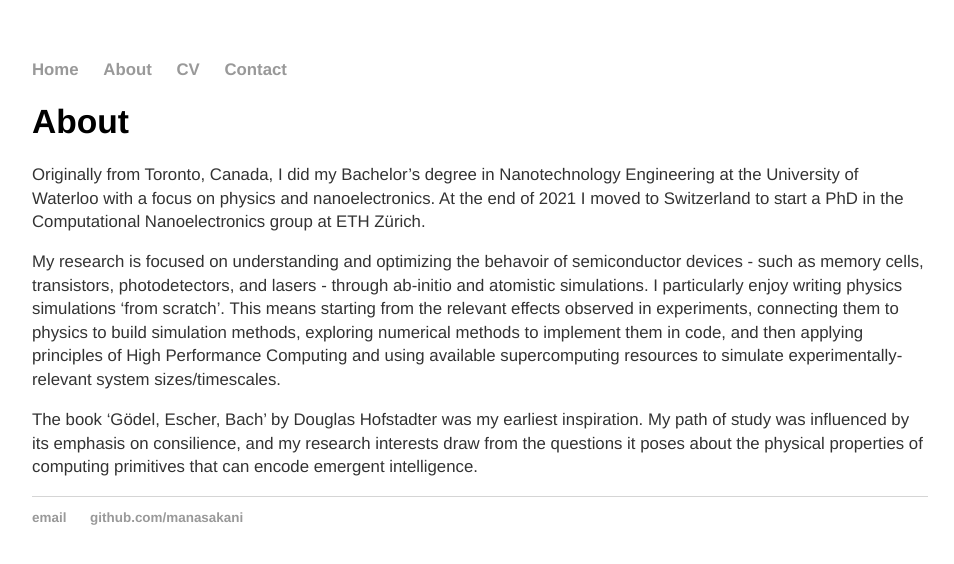
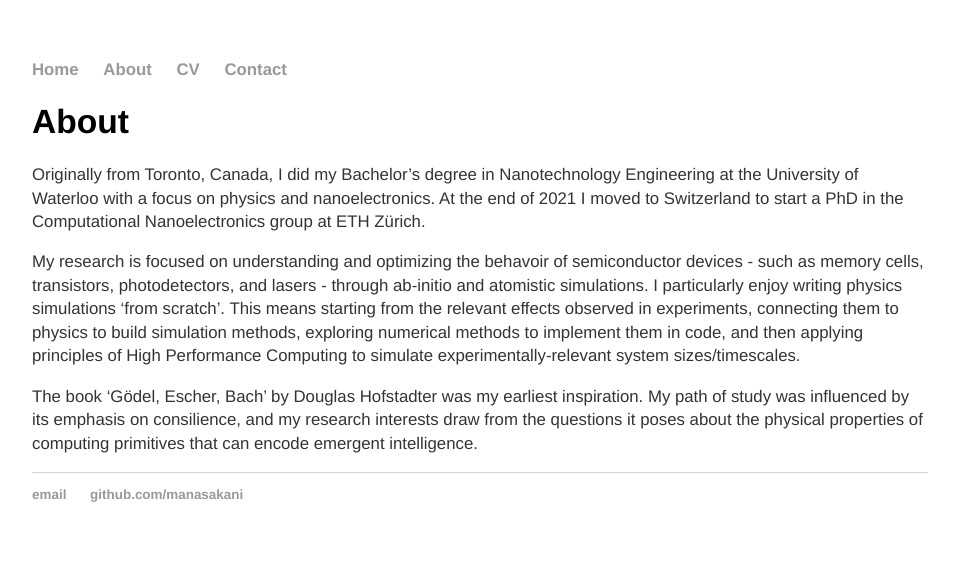
Before and after one commit to manasakani/manaskani.github.io, a Jekyll site: the page built from about/index.md, in a window 1280 px wide. Shown: the top 564 px of the page, without its empty margins (160-1114 px from the left). Built offline with Jekyll 4.4.1, drawn with Linux system fonts in a browser that asks for light colours.

Commit message:
Update index.md

```diff
--- a/about/index.md
+++ b/about/index.md
@@ -7,6 +7,6 @@
 
 Originally from Toronto, Canada, I did my Bachelor's degree in Nanotechnology Engineering at the University of Waterloo with a focus on physics and nanoelectronics. At the end of 2021 I moved to Switzerland to start a PhD in the Computational Nanoelectronics group at ETH Zürich.
 
-My research is focused on understanding and optimizing the behavoir of semiconductor devices - such as memory cells, transistors, photodetectors, and lasers - through ab-initio and atomistic simulations. I particularly enjoy writing physics simulations 'from scratch'. This means starting from the relevant effects observed in experiments, connecting them to physics to build simulation methods, exploring numerical methods to implement them in code, and then applying principles of High Performance Computing and using available supercomputing resources to simulate experimentally-relevant system sizes/timescales.
+My research is focused on understanding and optimizing the behavoir of semiconductor devices - such as memory cells, transistors, photodetectors, and lasers - through ab-initio and atomistic simulations. I particularly enjoy writing physics simulations 'from scratch'. This means starting from the relevant effects observed in experiments, connecting them to physics to build simulation methods, exploring numerical methods to implement them in code, and then applying principles of High Performance Computing to simulate experimentally-relevant system sizes/timescales.
 
 The book 'Gödel, Escher, Bach' by Douglas Hofstadter was my earliest inspiration. My path of study was influenced by its emphasis on consilience, and my research interests draw from the questions it poses about the physical properties of computing primitives that can encode emergent intelligence.
```
